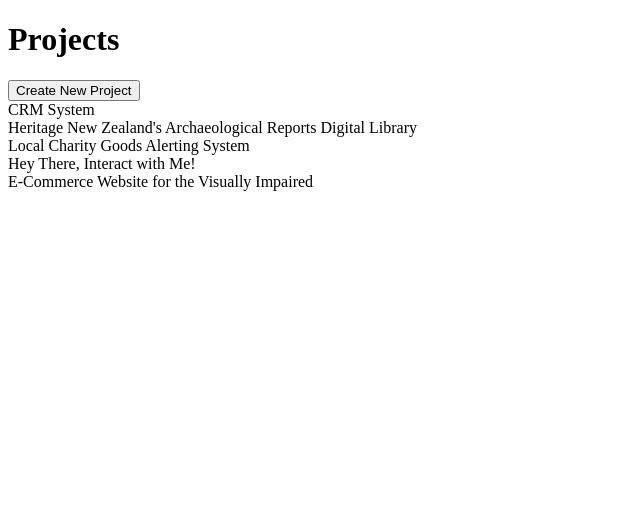
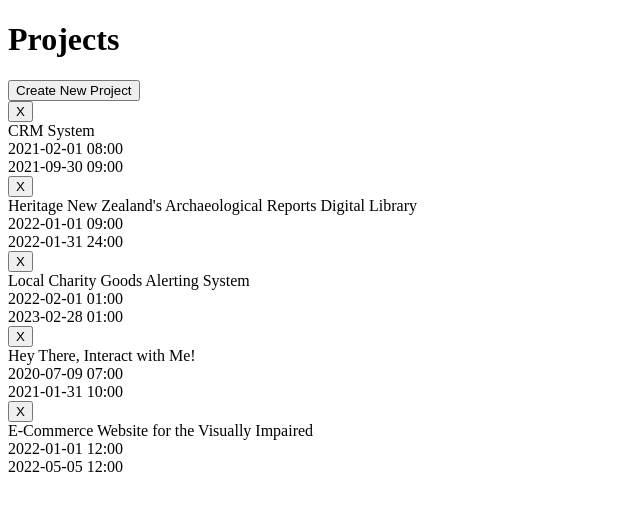
Before and after one commit to BlaviButcher/react-assn3, a React (Create React App) app: page / in a window 1280 px wide. Shown: the top 510 px of the page, without its empty margins (0-640 px from the left). Built offline with nearby package versions, Linux system fonts and the light colour scheme.

Commit message:
project list implemented

```diff
--- a/src/components/landing.tsx
+++ b/src/components/landing.tsx
@@ -9,6 +9,14 @@
       projects: [],
       loading: true,
     };
+    this.removeProject = this.removeProject.bind(this);
+  }
+
+  removeProject(projectIdentifier: string) {
+    const projects = this.state.projects.filter(
+      (project) => project.projectIdentifier !== projectIdentifier
+    );
+    this.setState({ projects });
   }
 
   componentDidMount() {
@@ -29,7 +37,10 @@
       <div>
         <h1>Projects</h1>
         <button>Create New Project</button>
-        <ProjectList projects={this.state.projects} />
+        <ProjectList
+          projects={this.state.projects}
+          removeButtonClick={this.removeProject}
+        />
       </div>
     );
   }
--- a/src/components/project-list.tsx
+++ b/src/components/project-list.tsx
@@ -1,13 +1,25 @@
 import { Component } from "react";
 import { Project } from "../types/project";
 
-class ProjectList extends Component<{ projects: Project[] }> {
+class ProjectList extends Component<{
+  projects: Project[];
+  removeButtonClick: Function;
+}> {
   render() {
     return (
       <div>
         {this.props.projects.map((project) => (
           <div key={project.projectIdentifier}>
+            <button
+              onClick={() =>
+                this.props.removeButtonClick(project.projectIdentifier)
+              }
+            >
+              X
+            </button>
             <div>{project.projectName}</div>
+            <div>{project.start_date}</div>
+            <div>{project.end_date}</div>
           </div>
         ))}
       </div>
```
